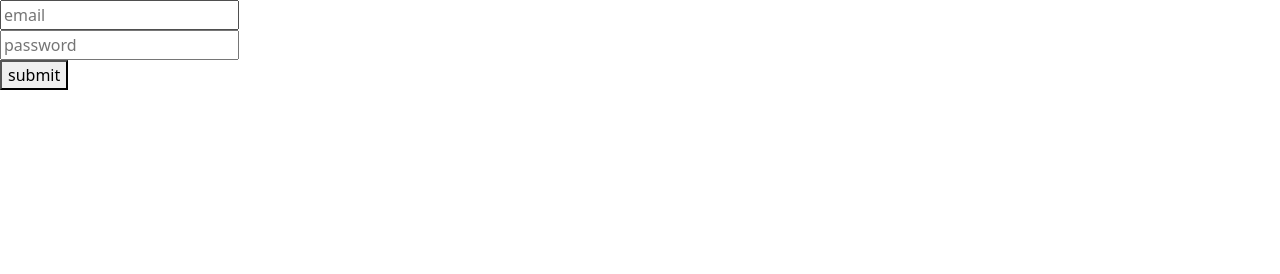
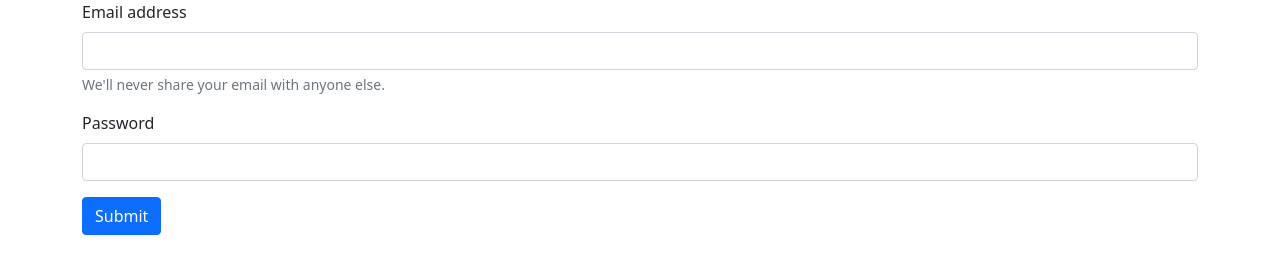
Before and after one commit to AteeqAkbar/Nodejs, a website: page fetchdataDatabase.html in a window 1280 px wide. Drawn offline with nearby package versions, Linux system fonts and the light colour scheme.

Commit message:
fetch data from user input chack in to database display in clint

```diff
--- a/fetchdataDatabase.html
+++ b/fetchdataDatabase.html
@@ -12,14 +12,20 @@
 
 <body>
 
-    <form>
-        <input type="email" name="email" placeholder="email">
-        <br>
-        <input type="password" name="password" placeholder="password">
-        <br>
-        <button type="submit">submit</button>
-
-    </form>
+    <div class="container">
+        <form>
+            <div class="mb-3">
+                <label for="exampleInputEmail1" class="form-label">Email address</label>
+                <input type="email" class="form-control" id="exampleInputEmail1" name="email">
+                <div id="emailHelp" class="form-text">We'll never share your email with anyone else.</div>
+            </div>
+            <div class="mb-3">
+                <label for="exampleInputPassword1" class="form-label">Password</label>
+                <input type="password" class="form-control" id="exampleInputPassword1" name="password">
+            </div>
+            <button type="submit" class="btn btn-primary">Submit</button>
+        </form>
+    </div>
 
 
 
@@ -39,8 +45,8 @@
                 headers: { "Content-Type": "application/json" }
             })
             const data = await res.json()
-            console.log(data.email)
-            // document.write(data.email)
+            console.log(data.name)
+            document.write("Email : " + data.email + "  Password : " + data.password, "  Name : " + data.name)
 
         })
 
```
Also changed, not shown: dbConaction.js (+13 -3 lines).
